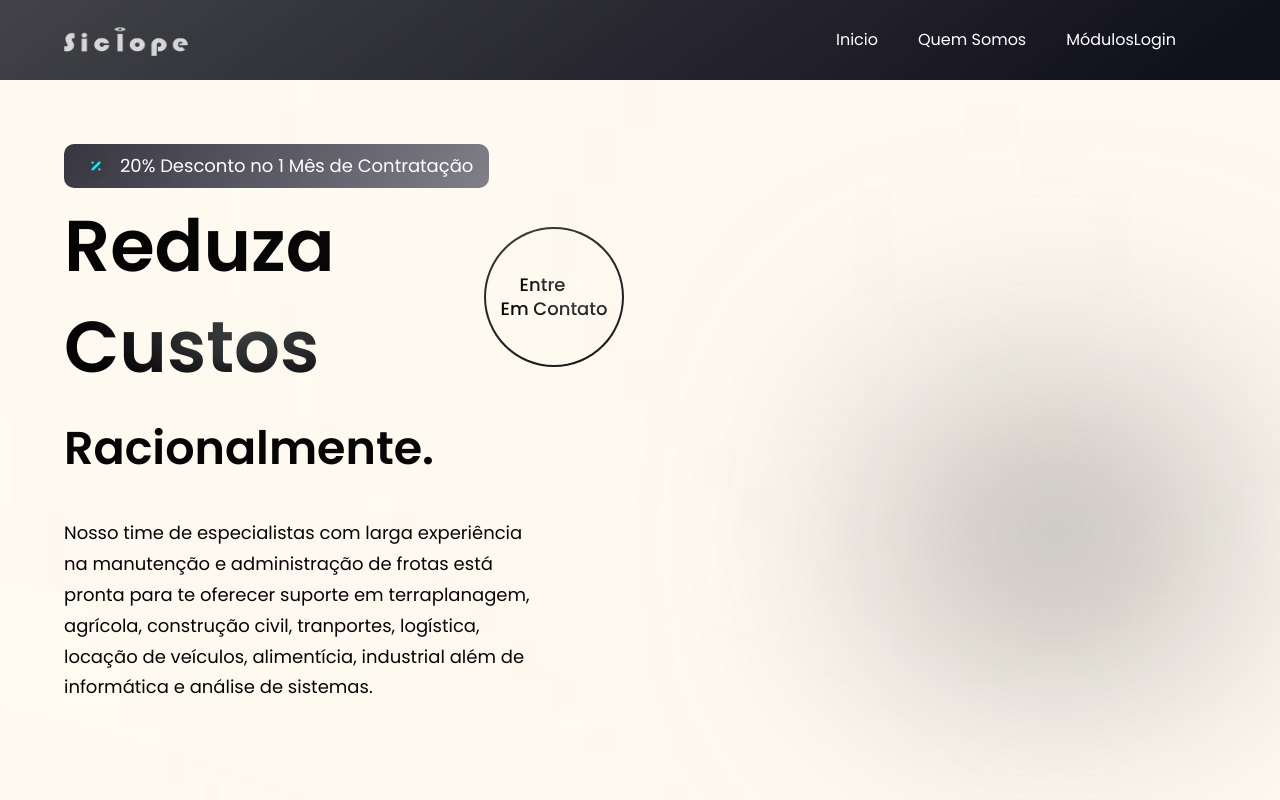
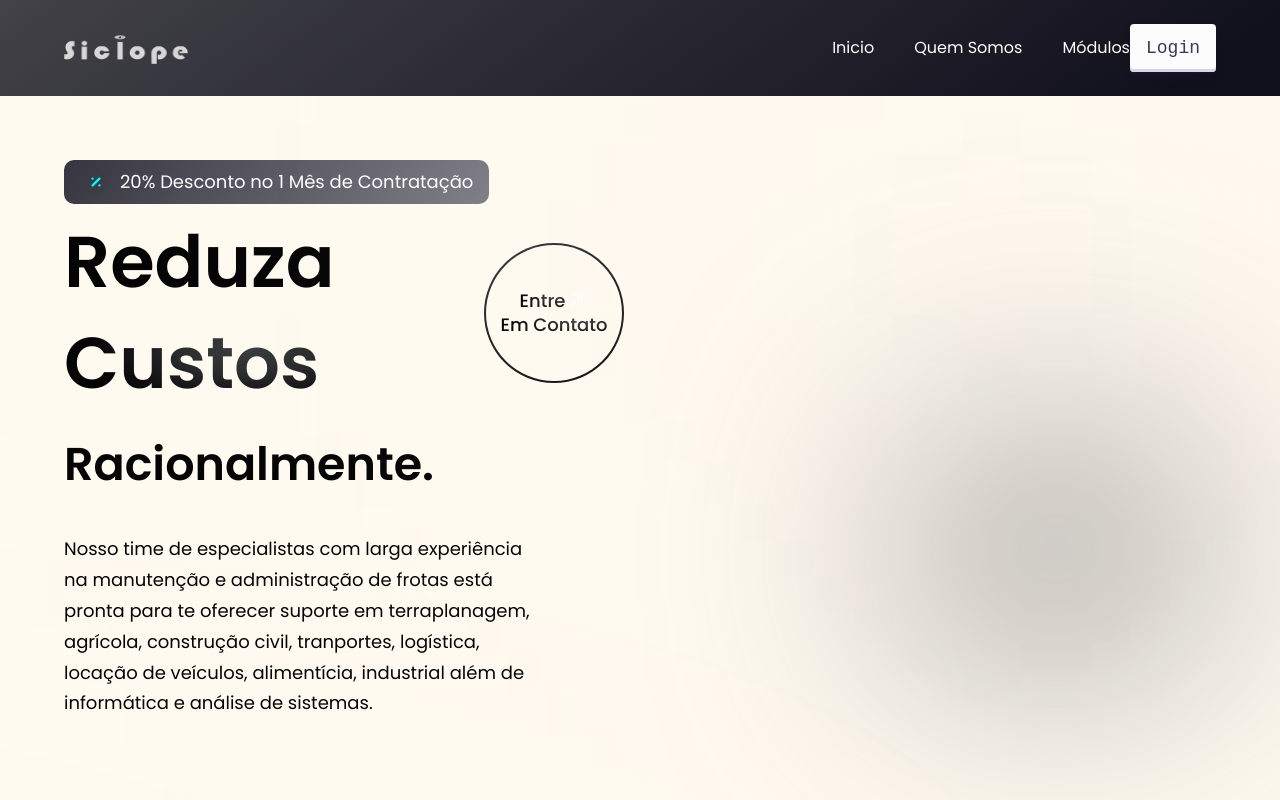
Before and after one commit to flavioepimentel/sciclop_website, a React (Vite) app: page / in a window 1280 px wide. Shown: the top 800 px of the page. Built offline with nearby package versions, Linux system fonts and the light colour scheme.

Commit message:
fix: :construction_worker: Tentativa 01: Correção Deploy GitPages

```diff
--- a/index.html
+++ b/index.html
@@ -11,7 +11,7 @@
 
 <body>
   <div id="root"></div>
-  <script type="module" src="/src/main.jsx"></script>
+  <script type="module" src="./src/main.jsx"></script>
 </body>
 
 </html>
--- a/src/constants/index.js
+++ b/src/constants/index.js
@@ -39,7 +39,7 @@
     icon: star,
     title: "Benefícios",
     content:
-      "Atingir o equilíbrio entre máxima produtividade e o custo mínimo.",
+      "Atingir o equilíbrio entre máxima produtividade e o custo mínimo, com gerenciamento instantâneo de variações em sua frota e suas causas.",
   },
   {
     id: "feature-2",
--- a/src/index.css
+++ b/src/index.css
@@ -128,3 +128,48 @@
   background: rgba(255, 255, 255, 0.6);
   filter: blur(750px);
 }
+
+.button-name {
+  align-items: center;
+  appearance: none;
+  background-color: #FCFCFD;
+  border-radius: 4px;
+  border-width: 0;
+  box-shadow: rgba(45, 35, 66, 0.2) 0 2px 4px, rgba(45, 35, 66, 0.15) 0 7px 13px -3px, #D6D6E7 0 -3px 0 inset;
+  box-sizing: border-box;
+  color: #36395A;
+  cursor: pointer;
+  display: inline-flex;
+  font-family: "JetBrains Mono", monospace;
+  height: 48px;
+  justify-content: center;
+  line-height: 1;
+  list-style: none;
+  overflow: hidden;
+  padding-left: 16px;
+  padding-right: 16px;
+  position: relative;
+  text-align: left;
+  text-decoration: none;
+  transition: box-shadow .15s, transform .15s;
+  user-select: none;
+  -webkit-user-select: none;
+  touch-action: manipulation;
+  white-space: nowrap;
+  will-change: box-shadow, transform;
+  font-size: 18px;
+}
+
+.button-name:focus {
+  box-shadow: #D6D6E7 0 0 0 1.5px inset, rgba(45, 35, 66, 0.4) 0 2px 4px, rgba(45, 35, 66, 0.3) 0 7px 13px -3px, #D6D6E7 0 -3px 0 inset;
+}
+
+.button-name:hover {
+  box-shadow: rgba(45, 35, 66, 0.3) 0 4px 8px, rgba(45, 35, 66, 0.2) 0 7px 13px -3px, #D6D6E7 0 -3px 0 inset;
+  transform: translateY(-2px);
+}
+
+.button-name:active {
+  box-shadow: #D6D6E7 0 3px 7px inset;
+  transform: translateY(2px);
+}
--- a/src/pages/Layout/components/Navbar.jsx
+++ b/src/pages/Layout/components/Navbar.jsx
@@ -27,9 +27,7 @@
         ))}
 
           <li
-            className={`font-poppins font-normal cursor-pointer text-[16px] ${
-              active ? "text-white" : "text-dimWhite"
-            } mr-10`}
+            className={`button-name`}
         >
           <a href="https://frotas-erp.bubbleapps.io/version-test/" target="_blank">Login</a>
         </li>
```
